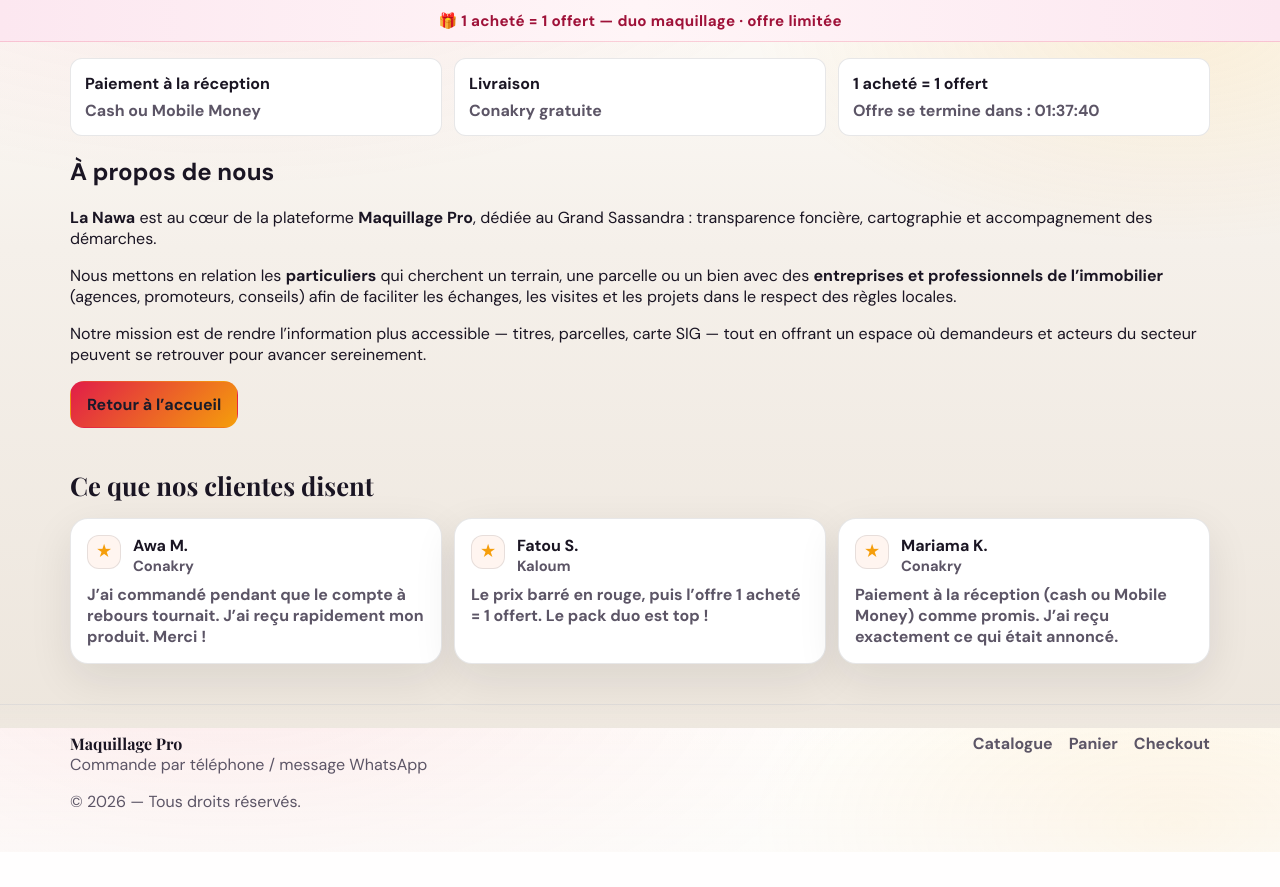
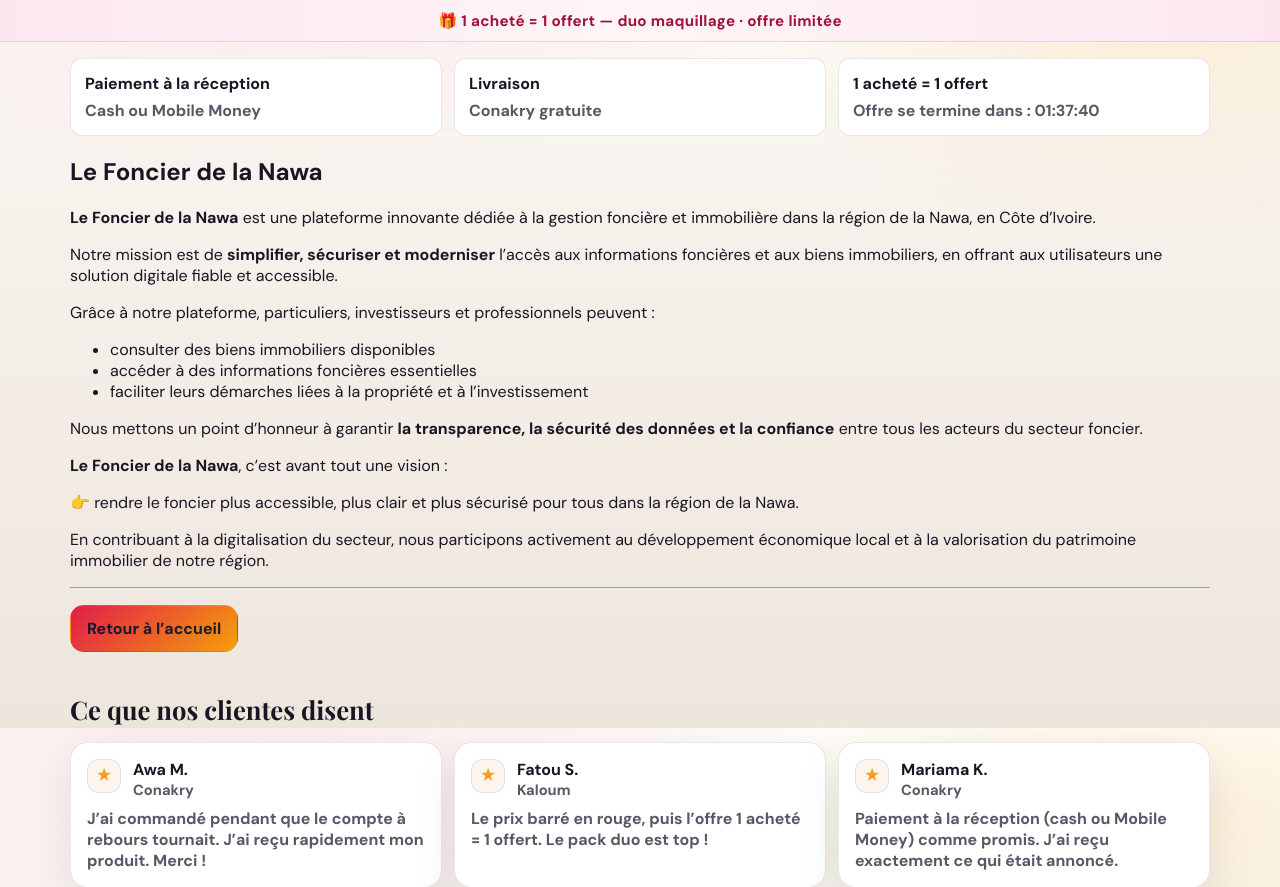
Before and after one commit to Gaius95/logement-facile, a Flask app: template sassandra-foncier/templates/a_propos.html in a window 1280 px wide. Shown: the part 72-959 px from the top of the page. Before the commit the page ends 924 px from the top, so only its background shows below. Run offline with Flask 3, Linux system fonts and the light colour scheme; the template is opened without the code that fills it, so the values that code supplies are empty; some libraries are stand-ins or nearby versions.

Commit message:
Update a_propos.html

```diff
--- a/sassandra-foncier/templates/a_propos.html
+++ b/sassandra-foncier/templates/a_propos.html
@@ -1,22 +1,34 @@
 {% extends "layout_inner.html" %}
-{% block title %}À propos — {{ app_name }}{% endblock %}
+{% block title %}Le Foncier de la Nawa — {{ app_name }}{% endblock %}
 
 {% block content %}
 <article class="prose-block">
-  <h1>À propos de nous</h1>
+  <h1>Le Foncier de la Nawa</h1>
   <p class="lead">
-    <strong>La Nawa</strong> est au cœur de la plateforme <strong>{{ app_name }}</strong>, dédiée au Grand Sassandra :
-    transparence foncière, cartographie et accompagnement des démarches.
+    <strong>Le Foncier de la Nawa</strong> est une plateforme innovante dédiée à la gestion foncière et immobilière
+    dans la région de la Nawa, en Côte d’Ivoire.
   </p>
   <p>
-    Nous mettons en relation les <strong>particuliers</strong> qui cherchent un terrain, une parcelle ou un bien
-    avec des <strong>entreprises et professionnels de l’immobilier</strong> (agences, promoteurs, conseils) afin de
-    faciliter les échanges, les visites et les projets dans le respect des règles locales.
+    Notre mission est de <strong>simplifier, sécuriser et moderniser</strong> l’accès aux informations foncières et aux
+    biens immobiliers, en offrant aux utilisateurs une solution digitale fiable et accessible.
   </p>
+  <p>Grâce à notre plateforme, particuliers, investisseurs et professionnels peuvent&nbsp;:</p>
+  <ul class="prose-list">
+    <li>consulter des biens immobiliers disponibles</li>
+    <li>accéder à des informations foncières essentielles</li>
+    <li>faciliter leurs démarches liées à la propriété et à l’investissement</li>
+  </ul>
   <p>
-    Notre mission est de rendre l’information plus accessible — titres, parcelles, carte SIG — tout en offrant un
-    espace où demandeurs et acteurs du secteur peuvent se retrouver pour avancer sereinement.
+    Nous mettons un point d’honneur à garantir <strong>la transparence, la sécurité des données et la confiance</strong>
+    entre tous les acteurs du secteur foncier.
   </p>
+  <p><strong>Le Foncier de la Nawa</strong>, c’est avant tout une vision&nbsp;:</p>
+  <p class="prose-callout">👉 rendre le foncier plus accessible, plus clair et plus sécurisé pour tous dans la région de la Nawa.</p>
+  <p>
+    En contribuant à la digitalisation du secteur, nous participons activement au développement économique local et à la
+    valorisation du patrimoine immobilier de notre région.
+  </p>
+  <hr class="prose-hr" />
   <p>
     <a class="btn btn-primary" href="{{ url_for('index') }}">Retour à l’accueil</a>
   </p>
```
